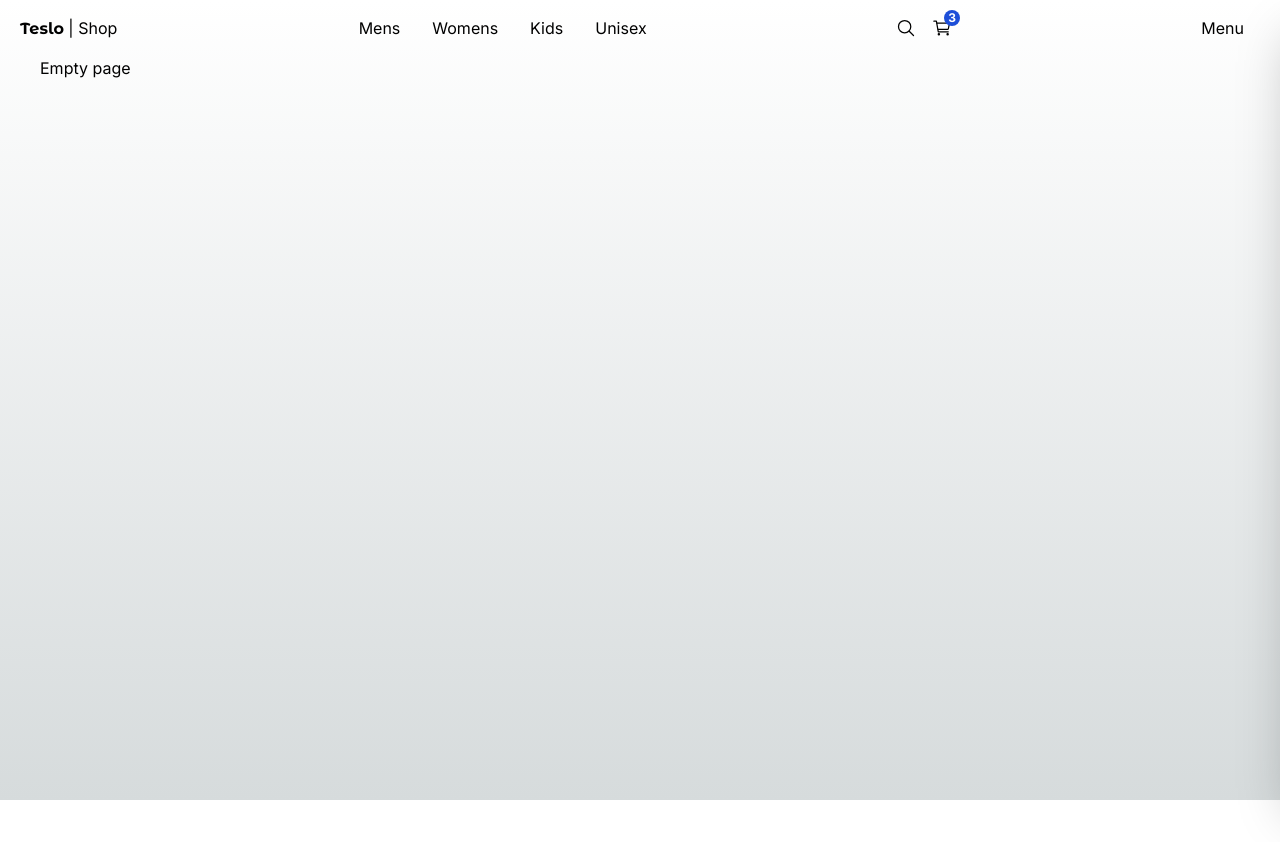
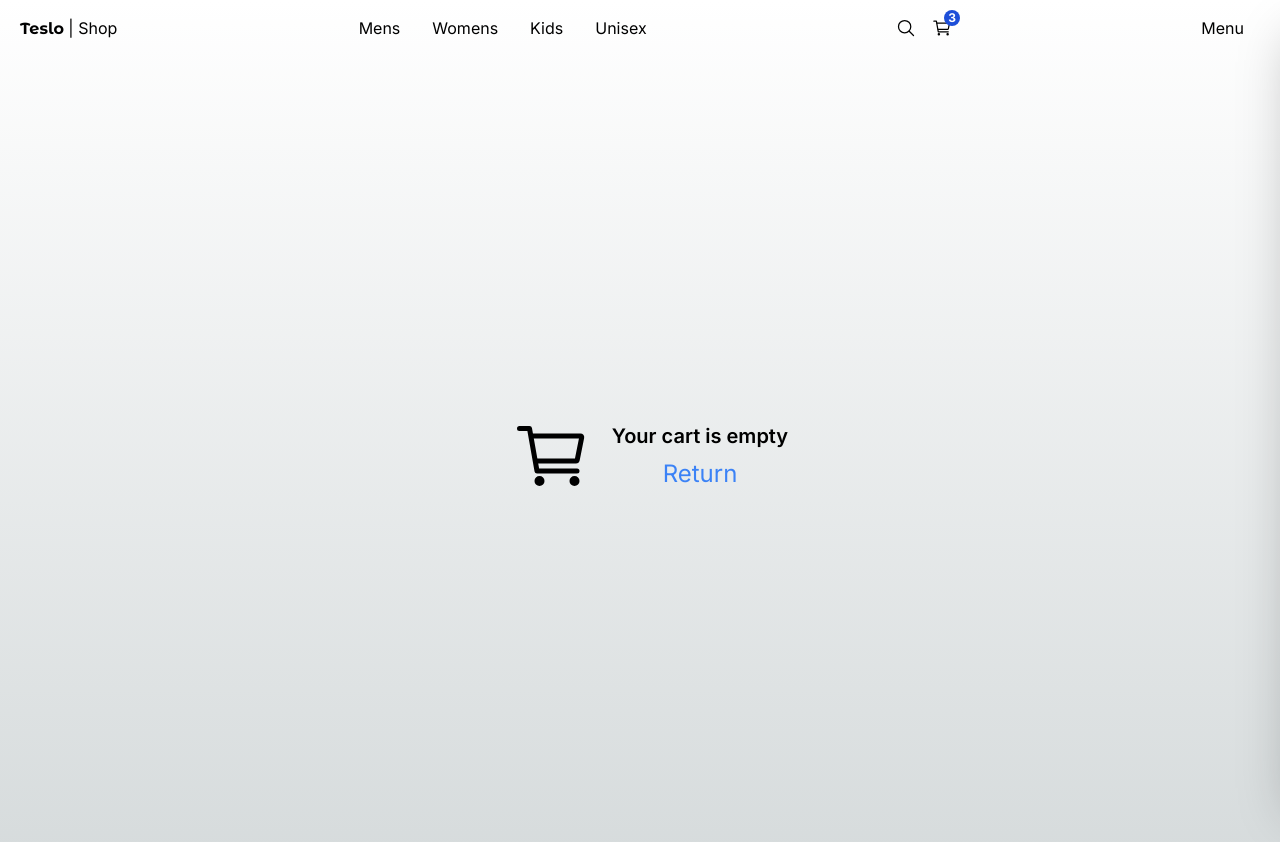
Before and after one commit to babaquero07/teslo-shop, a Next.js app: page /empty in a window 1280 px wide. Shown: the top 842 px of the page. Before the commit the page ends 800 px from the top, so only its background shows below. Built offline with nearby package versions, Linux system fonts and the light colour scheme.

Commit message:
Add redirect to empty cart page

```diff
--- a/src/app/(shop)/empty/page.tsx
+++ b/src/app/(shop)/empty/page.tsx
@@ -1,7 +1,18 @@
+import Link from "next/link";
+import { IoCartOutline } from "react-icons/io5";
+
 export default function () {
   return (
-    <div>
-      <h1>Empty page</h1>
+    <div className="flex justify-center items-center h-[800px]">
+      <IoCartOutline size={80} className="mx-5" />
+
+      <div className="flex flex-col items-center">
+        <h1 className="text-xl font-semibold">Your cart is empty</h1>
+
+        <Link href="/" className="text-blue-500 mt-2 text-2xl">
+          Return
+        </Link>
+      </div>
     </div>
   );
 }
```
Also changed, not shown: src/app/(shop)/cart/page.tsx (+5 -2 lines).
